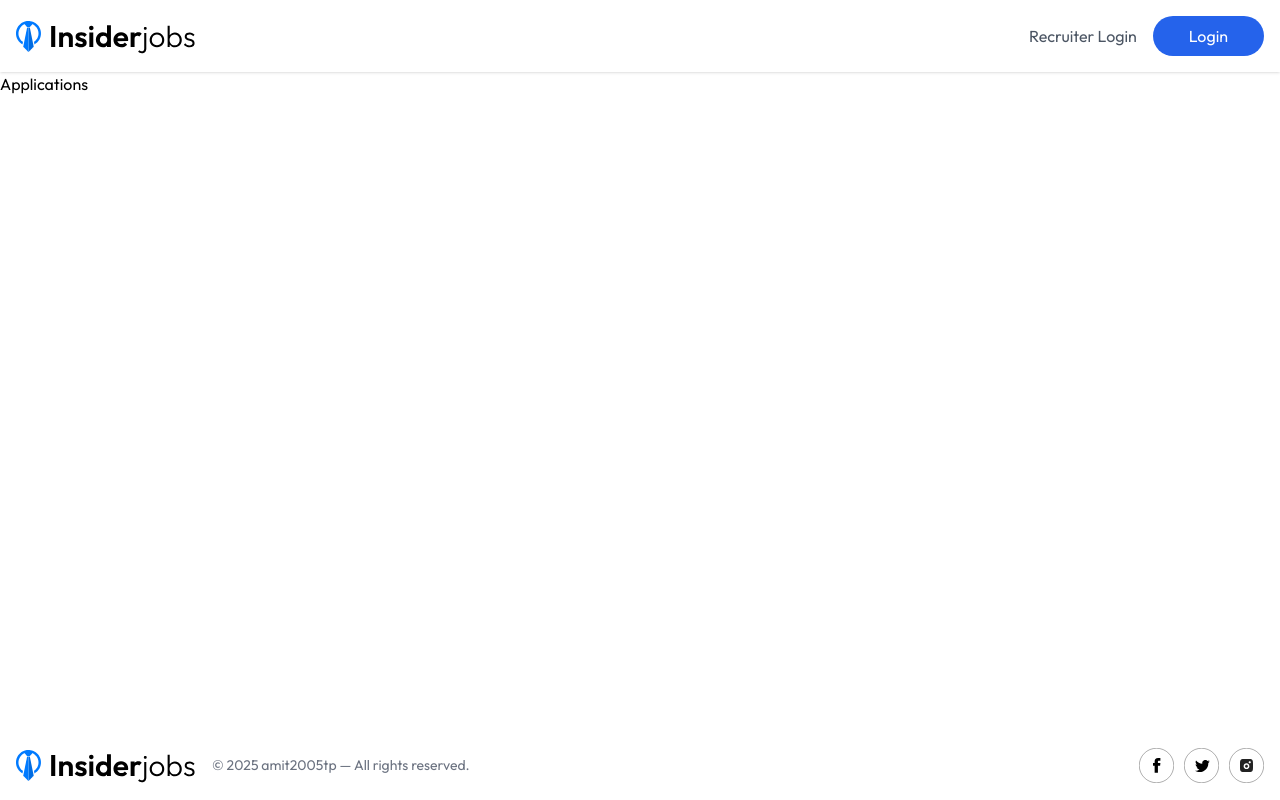
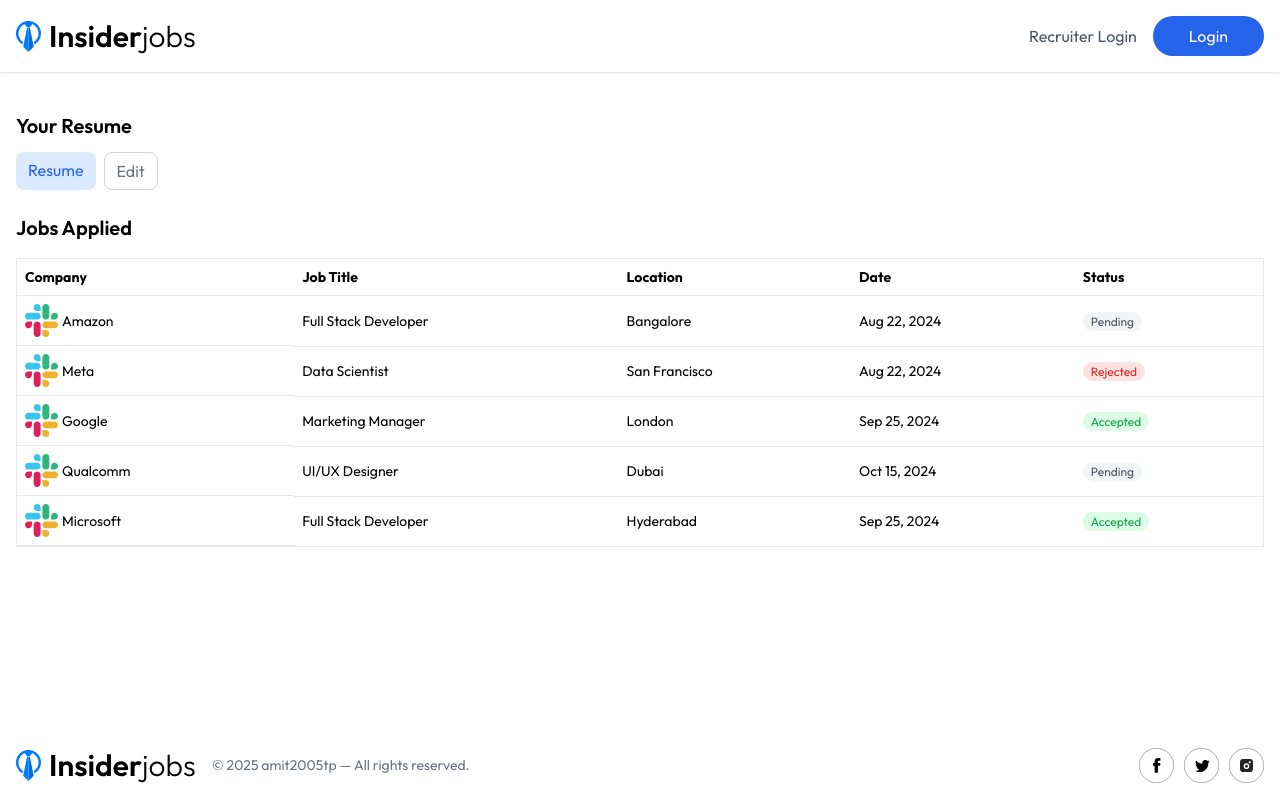
Before and after one commit to amit012005/Job-Portal, a React (Vite) app in the folder client/: page /applications in a window 1280 px wide. Built offline with nearby package versions, Linux system fonts and the light colour scheme; no server answers.

Commit message:
create applied-job page and resume upload section

```diff
--- a/client/src/pages/Applications.jsx
+++ b/client/src/pages/Applications.jsx
@@ -1,9 +1,82 @@
-import React from 'react'
+import React,{useState} from 'react'
+import { assets, jobsApplied } from '../assets/assets'
+import moment from 'moment';
 
 const Applications = () => {
+  const [isEdit, setIsEdit] = useState(false);
+  const [resume, setResume] = useState(null);
+
   return (
-    <div>Applications</div>
+    <div className='container px-4 min-h-[65vh] 2xl:px-20 mx-auto my-10'>
+      <h2 className='text-xl font-semibold'>Your Resume</h2>
+      <div className='flex gap-2 mb-6 mt-3'>
+        {isEdit ? (
+          <>
+            <label htmlFor='resumeUpload' className='flex items-center'>
+              <p className='bg-blue-100 text-blue-600 px-3 py-1.5 rounded-lg mr-2'>Select Resume</p>
+              <input
+                id='resumeUpload'
+                onChange={(e) => setResume(e.target.files[0])}
+                accept='application/pdf'
+                type='file'
+                hidden
+              />
+              <img src={assets.profile_upload_icon} alt='Upload' className='w-6 h-6 cursor-pointer' />
+            </label>
+            <button onClick={() => setIsEdit(false)} className='bg-green-100 border border-green-400 rounded-lg px-3 py-1.5'>
+              Save
+            </button>
+          </>
+        ) : (
+          <div className='flex gap-2'>
+            <a className='bg-blue-100 text-blue-600 px-3 py-1.5 rounded-lg' href=''>
+              Resume
+            </a>
+            <button onClick={() => setIsEdit(true)} className='text-gray-500 border border-gray-300 rounded-lg px-3 py-1.5'>
+              Edit
+            </button>
+          </div>
+        )}
+      </div>
+
+      <h2 className='text-xl font-semibold mb-4'>Jobs Applied</h2>
+      <table className='min-w-full bg-white border rounded-lg text-sm'>
+        <thead>
+          <tr>
+            <th className='py-2 px-2 border-b text-left'>Company</th>
+            <th className='py-2 px-2 border-b text-left'>Job Title</th>
+            <th className='py-2 px-2 border-b text-left max-sm:hidden'>Location</th>
+            <th className='py-2 px-2 border-b text-left max-sm:hidden'>Date</th>
+            <th className='py-2 px-2 border-b text-left'>Status</th>
+          </tr>
+        </thead>
+        <tbody>
+          {jobsApplied.map((job, index) => (
+            <tr key={index} className='hover:bg-gray-100'>
+              <td className='py-2 px-2 flex items-center gap-1 border-b'>
+                <img src={job.logo} alt='Company' />
+                {job.company}
+              </td>
+              <td className='py-2 px-2 border-b'>{job.title}</td>
+              <td className='py-2 px-2 border-b max-sm:hidden'>{job.location}</td>
+              <td className='py-2 px-2 border-b max-sm:hidden'>{moment(job.date).format('ll')}</td>
+              <td className='py-2 px-2 border-b'>
+                {job.status === 'Accepted' ? (
+                  <span className='bg-green-100 text-green-600 px-2 py-0.5 rounded-full text-xs'>{job.status}</span>
+                ) : job.status === 'Rejected' ? (
+                  <span className='bg-red-100 text-red-600 px-2 py-0.5 rounded-full text-xs'>{job.status}</span>
+                ) : job.status === 'Interview' ? (
+                  <span className='bg-yellow-100 text-yellow-600 px-2 py-0.5 rounded-full text-xs'>{job.status}</span>
+                ) : (
+                  <span className='bg-gray-100 text-gray-600 px-2 py-0.5 rounded-full text-xs'>{job.status}</span>
+                )}
+              </td>
+            </tr>
+          ))}
+        </tbody>
+      </table>
+    </div>
   )
 }
 
-export default Applications
+export default Applications;
--- a/client/src/pages/ApplyJob.jsx
+++ b/client/src/pages/ApplyJob.jsx
@@ -5,6 +5,7 @@
 import { assets } from '../assets/assets';
 import kconvert from 'k-convert';
 import moment from 'moment';
+import JobCard from '../components/JobCard';
 
 const ApplyJob = () => {
   const { id } = useParams();
@@ -77,9 +78,11 @@
             <button className='bg-blue-600 p-2.5 px-10 text-white rounded mt-10'>Apply Now</button>
           </div>
           {/*Right Section More Jobs*/}
-          <div>
+          <div className='w-full lg:w-1/3 mt-8 lg:ml-8 space-y-5'>
             <h2>More jobs from {JobData.companyId.name}</h2>
-
+            {jobs.filter(job=>job._id!==JobData._id && job.companyId._id===JobData.companyId._id).filter(job=>true).slice(0,4).map((job, index) => (
+              <JobCard key={index} job={job} />
+            ))}
           </div>
         </div>
       </div>
```
